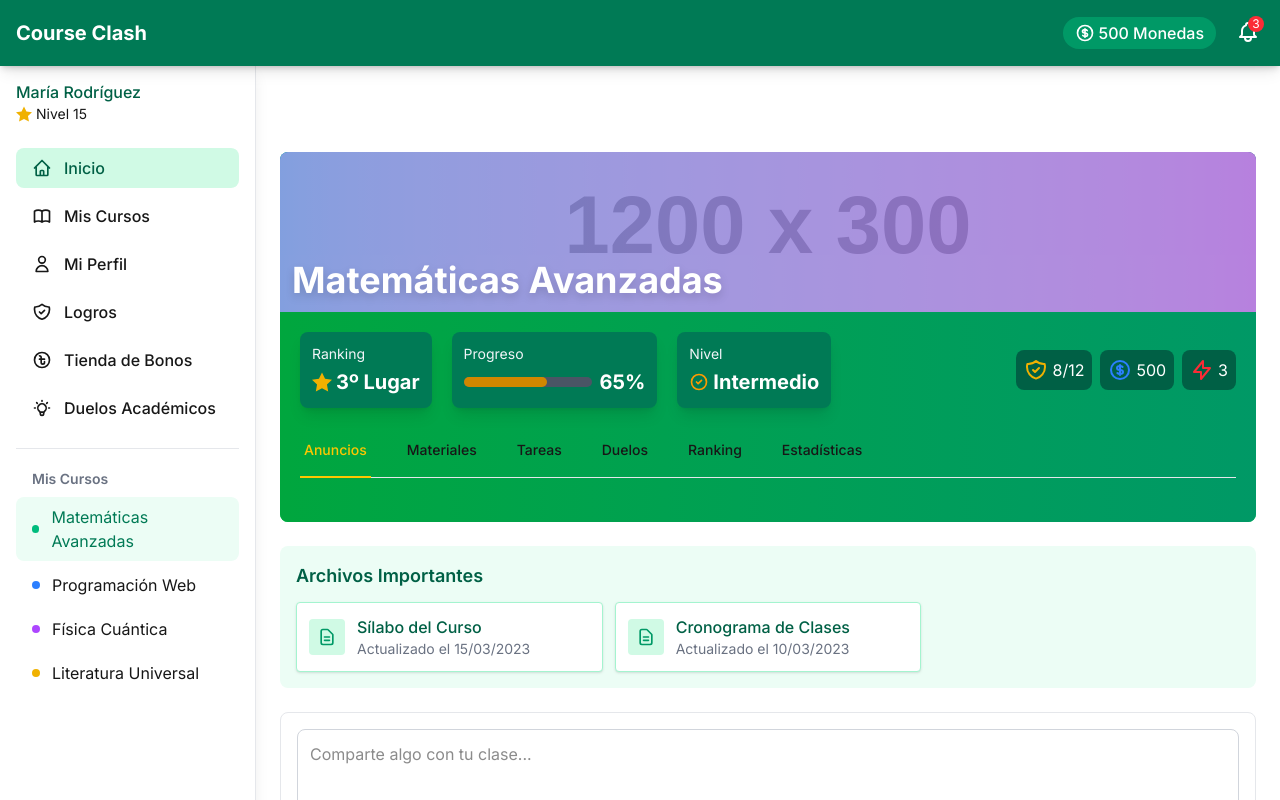
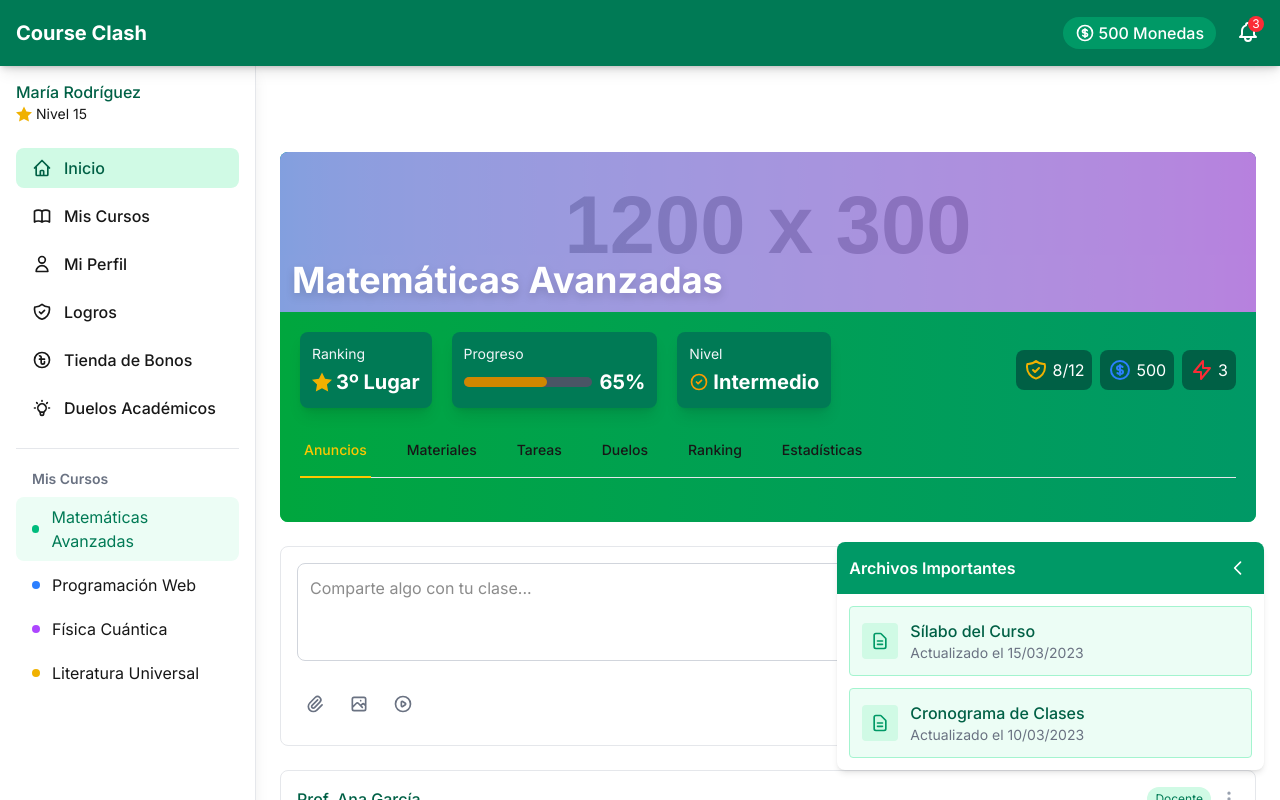
Before and after one commit to w1sec0d/CourseClash, a Next.js app in the folder frontend/: page /curso in a window 1280 px wide. Shown: the top 800 px of the page. Built offline with nearby package versions, Linux system fonts and the light colour scheme.

Commit message:
Separa archivos importantes en lista desplegable

```diff
--- /dev/null
+++ b/frontend/app/curso/components/SidebarImportantFiles.tsx
@@ -0,0 +1,75 @@
+'use client';
+
+import React, { useState } from 'react';
+
+interface FileItem {
+  icon: React.ReactNode;
+  title: string;
+  details: string;
+}
+
+interface SidebarImportantFilesProps {
+  files: FileItem[];
+}
+
+const SidebarImportantFiles: React.FC<SidebarImportantFilesProps> = ({ files }) => {
+  const [isExpanded, setIsExpanded] = useState(true);
+
+  const toggleExpand = () => {
+    setIsExpanded(!isExpanded);
+  };
+
+  return (
+    <div className={`bg-white rounded-lg shadow-md transition-all duration-300 ease-in-out ${isExpanded ? 'w-1/3' : 'w-12'} overflow-hidden fixed right-4 bottom-[30px] z-50`}>
+      <div className="flex items-center justify-between p-3 bg-emerald-600 text-white">
+        {isExpanded && (
+          <h3 className="font-semibold">Archivos Importantes</h3>
+        )}
+        <button
+          onClick={toggleExpand}
+          className="p-1 rounded-full hover:bg-emerald-700 transition-colors"
+          aria-label={isExpanded ? "Contraer panel" : "Expandir panel"}
+        >
+          <svg
+            xmlns="http://www.w3.org/2000/svg"
+            className={`h-5 w-5 transition-transform ${isExpanded ? 'rotate-0' : 'rotate-180'}`}
+            fill="none"
+            viewBox="0 0 24 24"
+            stroke="currentColor"
+          >
+            <path
+              strokeLinecap="round"
+              strokeLinejoin="round"
+              strokeWidth={2}
+              d={isExpanded ? "M15 19l-7-7 7-7" : "M9 5l7 7-7 7"}
+            />
+          </svg>
+        </button>
+      </div>
+
+      {isExpanded && (
+        <div className="p-3 max-h-[calc(100vh-250px)] overflow-y-auto">
+          <div className="space-y-3">
+            {files.map((file, index) => (
+              <div
+                key={index}
+                className="bg-emerald-50 items-center rounded border border-emerald-200 p-3 flex hover:shadow-md
+                    transition cursor-pointer"
+              >
+                <div className="bg-emerald-100 mr-3 p-2 rounded">
+                  {file.icon}
+                </div>
+                <div>
+                  <p className="font-medium text-emerald-800">{file.title}</p>
+                  <p className="text-sm text-gray-500">{file.details}</p>
+                </div>
+              </div>
+            ))}
+          </div>
+        </div>
+      )}
+    </div>
+  );
+};
+
+export default SidebarImportantFiles;
--- a/frontend/app/curso/page.tsx
+++ b/frontend/app/curso/page.tsx
@@ -6,7 +6,7 @@ import Sidebar from './components/Sidebar';
 import SidebarOverlay from './components/SidebarOverlay';
 import Post from './components/Post';
 import CreatePostForm from './components/CreatePostForm';
-import ImportantFilesSection from './components/ImportantFiles';
+import SidebarImportantFiles from './components/SidebarImportantFiles';
 import CourseHeader from './components/CourseHeader';
 
 export default function Curso() {
@@ -121,7 +121,7 @@ export default function Curso() {
 
 
 
-        <div className='mx-auto md:p-6 container p-4'>
+        <div className='mx-auto md:p-6 container p-4 relative'>
           <div className='mb-6'>
             <CourseHeader
               title="Matemáticas Avanzadas"
@@ -146,7 +146,7 @@ export default function Curso() {
               tabColor="yellow"
               textColor="gray-50"
             />
-            <ImportantFilesSection files={importantFiles} />
+            <SidebarImportantFiles files={importantFiles} />
             <CreatePostForm />
             <div className='space-y-6'>
               {posts.map((post) => (
```
